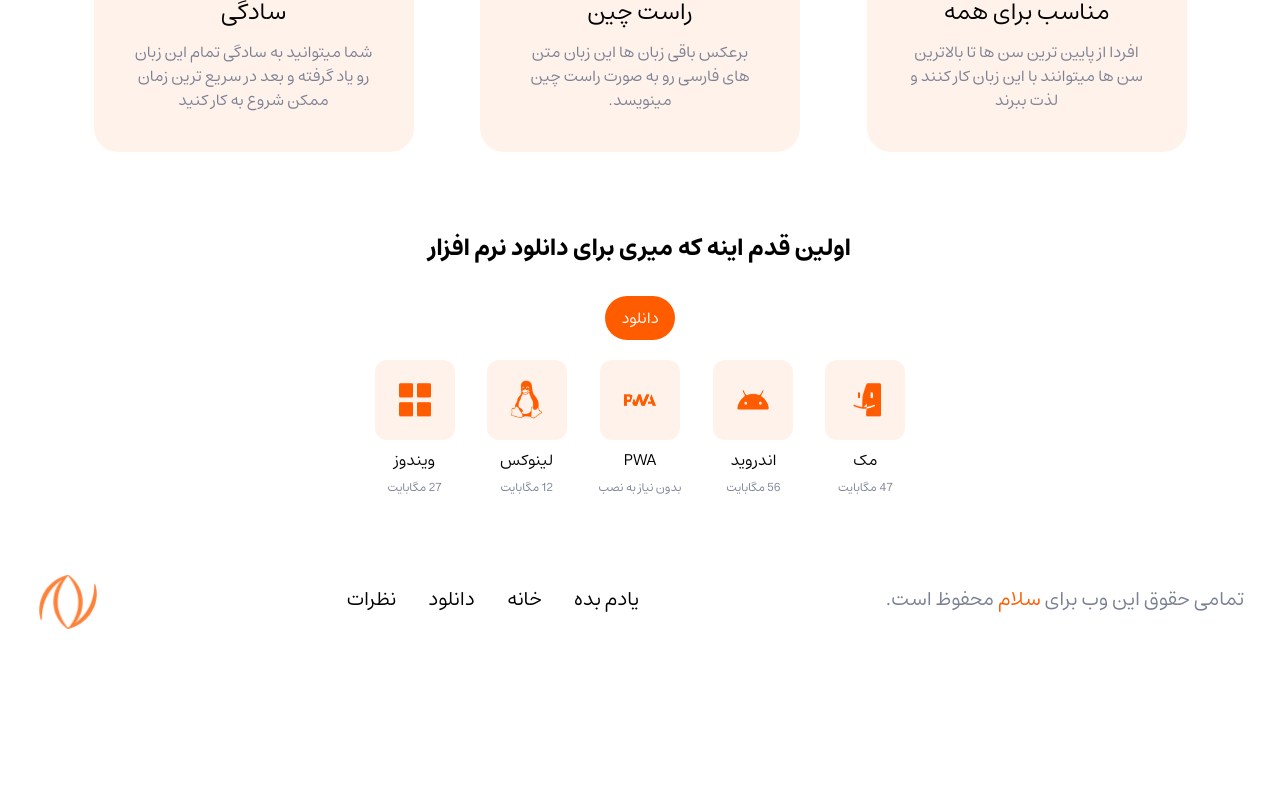
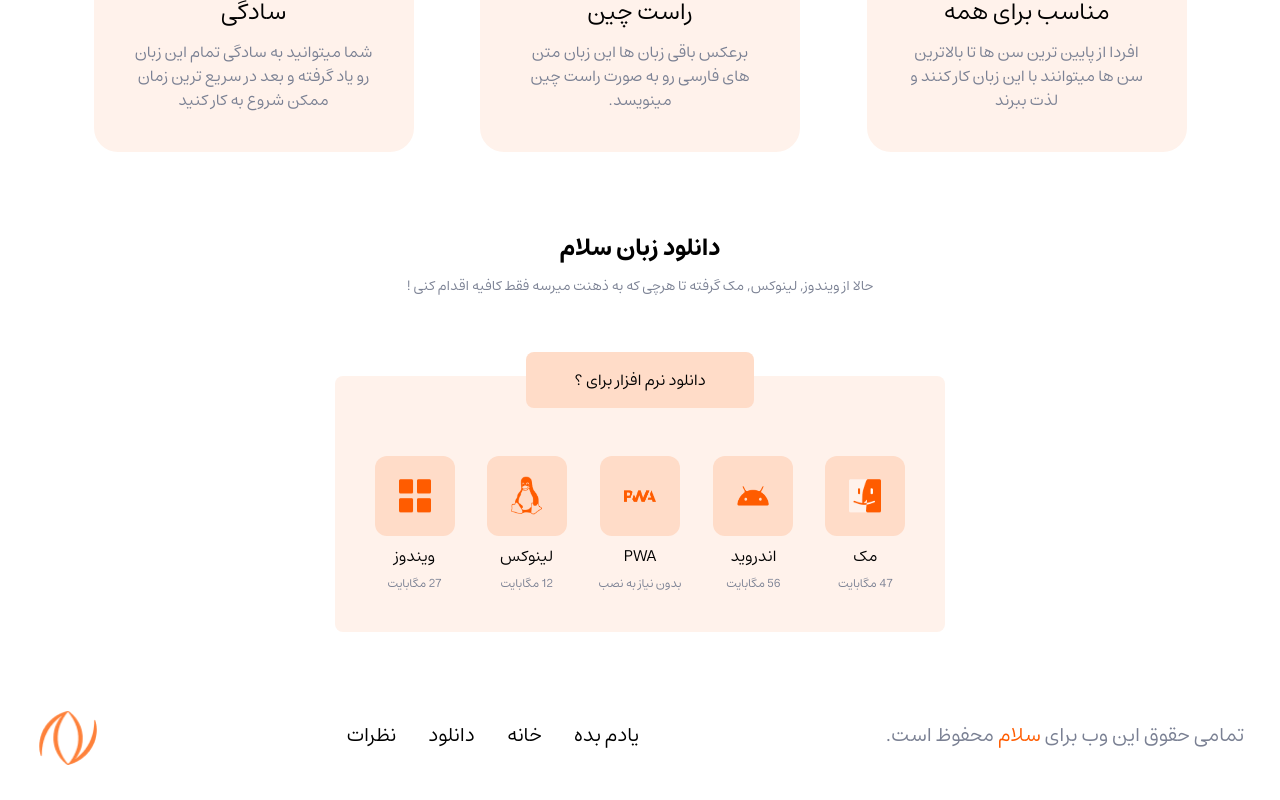
Before and after one commit to SalamLang/Salam-Website, a Next.js app: page / in a window 1280 px wide. Shown: the part 2380-3180 px from the top of the page. Before the commit the page ends 3044 px from the top, so only its background shows below. Built offline with nearby package versions, Linux system fonts and the light colour scheme.

Commit message:
add-section-download-home

```diff
--- a/src/app/globals.css
+++ b/src/app/globals.css
@@ -25,6 +25,7 @@
   --bg-circel-orange : #FF5C00;
   --bg-box-advantage : #FFF2EB;
   --text-orange : #FF5C00;
+  --bg-box-download : #FFDCC8;
 }
 * {
   font-family: "EstedadThin";
--- a/src/app/page.js
+++ b/src/app/page.js
@@ -1,8 +1,8 @@
 import Marquee from "@/components/organisms/Marquee";
 import CodeExample from "@/components/templates/CodeExample";
 import DescriptionOnlineCode from "@/components/templates/DescriptionOnlineCode";
-import EducationDownload from "@/components/templates/EducationDownload";
 import HeroMain from "@/components/templates/HeroMain";
+import HomeDownload from "@/components/templates/HomeDownload";
 import LanguageAdvantage from "@/components/templates/LanguageAdvantage";
 
 
@@ -14,7 +14,7 @@ export default function Home() {
       <CodeExample />
       <DescriptionOnlineCode />
       <LanguageAdvantage />
-      <EducationDownload />
+      <HomeDownload />
     </main>
   );
 }
--- a/src/components/molecules/BoxDownload.jsx
+++ b/src/components/molecules/BoxDownload.jsx
@@ -6,7 +6,7 @@ import Android from '../../../public/Android.png';
 import Windows from '../../../public/Windows.png';
 import Pwa from '../../../public/Pwa.png';
 
-function BoxDownload({ variant }) {
+function BoxDownload({ variant, className }) {
     let src;
     let title;
     let description;
@@ -41,7 +41,7 @@ function BoxDownload({ variant }) {
 
     return (
         <div className="flex items-center justify-center flex-col gap-2">
-            <div className="bg-bg-box rounded-xl p-6 flex items-center justify-center w-20 h-20">
+            <div className={`bg-bg-box rounded-xl p-6 flex items-center justify-center w-20 h-20 ${className}`}>
                 <Image
                     src={src}
                     alt={title} // افزودن alt برای دسترس‌پذیری
--- /dev/null
+++ b/src/components/templates/HomeDownload.jsx
@@ -0,0 +1,25 @@
+import TitleDescription from '../atoms/TitleDescription'
+import BoxDownload from '../molecules/BoxDownload'
+
+function HomeDownload() {
+  return (
+    <div className="flex items-center justify-center flex-col gap-y-20 px-4">
+    <TitleDescription
+        title="دانلود زبان سلام"
+        description= "حالا از ویندوز, لینوکس, مک گرفته تا هرچی که به ذهنت میرسه فقط کافیه اقدام کنی !"
+    />
+    <div className="w-full max-w-[847px] rounded-lg pt-14 bg-bg-box-advantage p-8 md:p-10 md:pt-20 flex items-center justify-evenly flex-wrap gap-8 relative">
+        <div className="py-4 px-12 w-fit h-fit rounded-lg bg-bg-box-download absolute inset-0 mx-auto -top-6">
+            <p className="w-fit">دانلود نرم افزار برای ؟</p>
+        </div>
+        <BoxDownload variant="Mac" className="bg-bg-box-download" />
+        <BoxDownload variant="Android" className="bg-bg-box-download" />
+        <BoxDownload variant="Pwa" className="bg-bg-box-download" />
+        <BoxDownload variant="Linux" className="bg-bg-box-download" />
+        <BoxDownload variant="Windows" className="bg-bg-box-download" />
+    </div>
+</div>
+  )
+}
+
+export default HomeDownload
--- a/tailwind.config.js
+++ b/tailwind.config.js
@@ -30,6 +30,7 @@ module.exports = {
         'bg-circel-green': 'var(--bg-circel-green)',
         'bg-circel-orange': 'var(--bg-circel-orange)',
         'bg-box-advantage': 'var(--bg-box-advantage)',
+        'bg-box-download': 'var(--bg-box-download)',
       },
     },
   },
```
